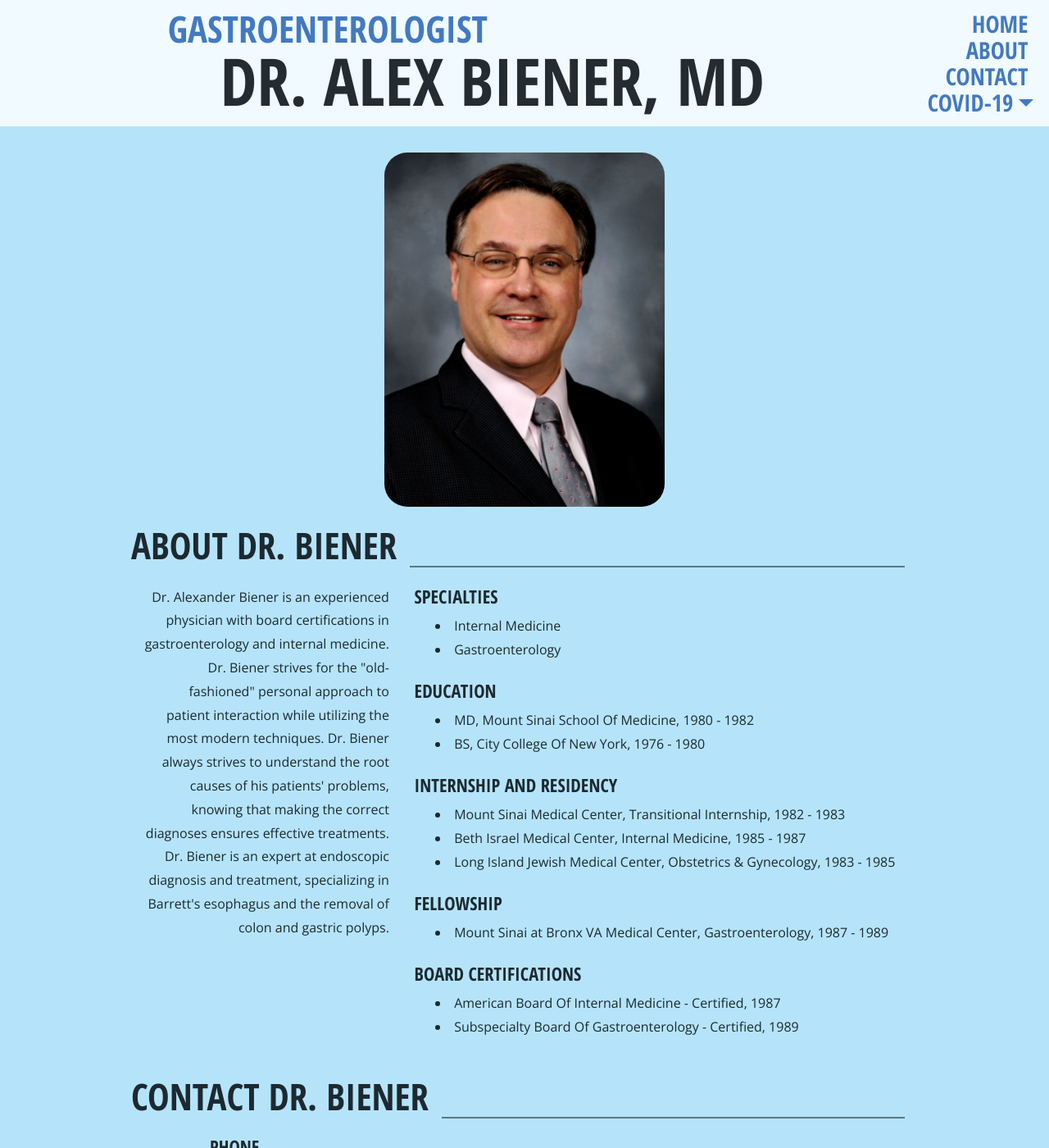
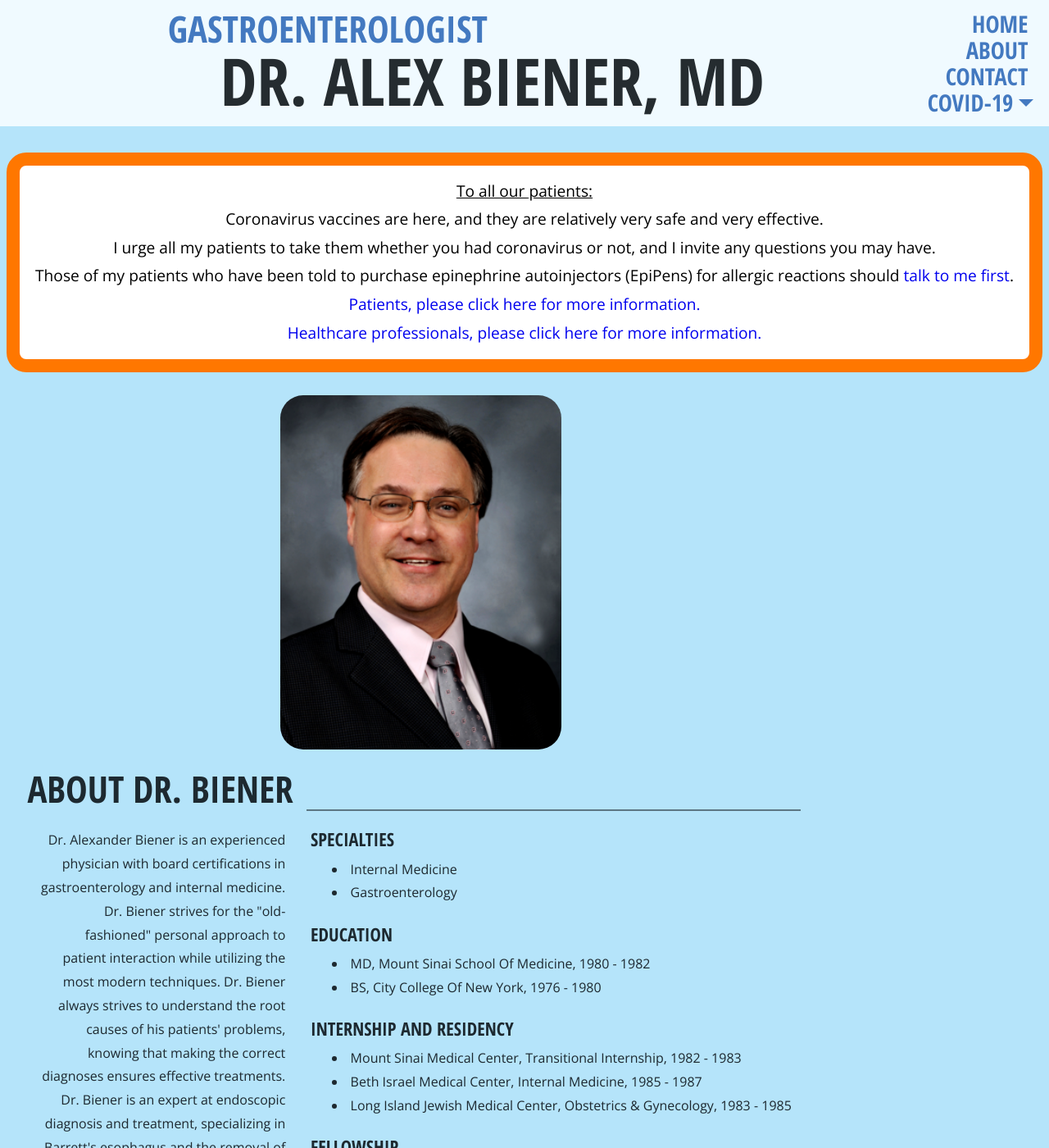
Before and after one commit to alexbienermd/alexbienermd.github.io, a Jekyll site: the page built from index.markdown, in a window 1280 px wide and 1400 px high. Shown: the whole window at 82% size. Built offline with Jekyll 4.4.1, drawn with Linux system fonts in a browser that asks for light colours; nearby versions of some CDN libraries.

Commit message:
Add new information about COVID-19 vaccines to patient and healthcare professional pages, rename healthcare professional page, and add notice about vaccines to main page

```diff
--- a/Gemfile
+++ b/Gemfile
@@ -7,7 +7,7 @@ source "https://rubygems.org"
 #
 # This will help ensure the proper Jekyll version is running.
 # Happy Jekylling!
-gem "jekyll", "~> 4.0.0"
+gem "jekyll", "~> 4.2.0"
 # This is the default theme for new Jekyll sites. You may change this to anything you like.
 gem "minima", "~> 2.5"
 # If you want to use GitHub Pages, remove the "gem "jekyll"" above and
--- a/index.markdown
+++ b/index.markdown
@@ -3,81 +3,93 @@ layout: default
 ---
 
 <a class="anchor" id="home"></a>
+
+<div class="covid-alert-frontpage">
+  <p><u>To all our patients:</u></p>
+  <p>Coronavirus vaccines are here, and they are relatively very safe and very effective.</p>
+  <p>I urge all my patients to take them whether you had coronavirus or not, and I invite any questions you may have.</p>
+  <p>Those of my patients who have been told to purchase epinephrine autoinjectors (EpiPens) for allergic reactions should <a href="https://www.alexbienermd.com/#contact">talk to me first</a>.</p>
+  <p><a href="https://www.alexbienermd.com/COVID-19-for-patients">Patients, please click here for more information.</a></p>
+  <p><a href="https://www.alexbienermd.com/COVID-19-for-healthcare-professionals">Healthcare professionals, please click here for more information.</a></p>
+</div>
+
 <div class="home container">
   <img src="./Alexander-Biener.png" alt="Dr. Alex Biener, MD">
 </div>
 
 <a class="anchor" id="about"></a>
+
 <div class="about container">
   <div class="container-heading">
-  <h3>ABOUT DR. BIENER</h3>
-  <hr>
+    <h3>ABOUT DR. BIENER</h3>
+    <hr>
   </div>
 
+  <div class="about-content">
 
-  <div class="about-content">
-  <div class="about-summary">
-    <p>Dr. Alexander Biener is an experienced physician with board certifications in gastroenterology and internal medicine. Dr. Biener strives for the "old-fashioned" personal approach to patient interaction while utilizing the most modern techniques. Dr. Biener always strives to understand the root causes of his patients' problems, knowing that making the correct diagnoses ensures effective treatments. Dr. Biener is an expert at endoscopic diagnosis and treatment, specializing in Barrett's esophagus and the removal of colon and gastric polyps.</p>
-  </div>
+    <div class="about-summary">
+      <p>Dr. Alexander Biener is an experienced physician with board certifications in gastroenterology and internal medicine. Dr. Biener strives for the "old-fashioned" personal approach to patient interaction while utilizing the most modern techniques. Dr. Biener always strives to understand the root causes of his patients' problems, knowing that making the correct diagnoses ensures effective treatments. Dr. Biener is an expert at endoscopic diagnosis and treatment, specializing in Barrett's esophagus and the removal of colon and gastric polyps.</p>
+    </div>
 
-  <div class="about-records">
-    <h4>SPECIALTIES</h4>
-    <ul>
-    <li>Internal Medicine</li>
-    <li>Gastroenterology</li>
-    </ul>
+    <div class="about-records">
+      <h4>SPECIALTIES</h4>
+      <ul>
+        <li>Internal Medicine</li>
+        <li>Gastroenterology</li>
+      </ul>
 
-    <h4>EDUCATION</h4>
-    <ul>
-    <li>MD, Mount Sinai School Of Medicine, 1980 - 1982</li>
-    <li>BS, City College Of New York, 1976 - 1980</li>
-    </ul>
+      <h4>EDUCATION</h4>
+      <ul>
+        <li>MD, Mount Sinai School Of Medicine, 1980 - 1982</li>
+        <li>BS, City College Of New York, 1976 - 1980</li>
+      </ul>
 
-    <h4>INTERNSHIP AND RESIDENCY</h4>
-    <ul>
-    <li>Mount Sinai Medical Center, Transitional Internship, 1982 - 1983</li>
-    <li>Beth Israel Medical Center, Internal Medicine, 1985 - 1987</li>
-    <li>Long Island Jewish Medical Center, Obstetrics & Gynecology, 1983 - 1985</li>
-    </ul>
+      <h4>INTERNSHIP AND RESIDENCY</h4>
+      <ul>
+        <li>Mount Sinai Medical Center, Transitional Internship, 1982 - 1983</li>
+        <li>Beth Israel Medical Center, Internal Medicine, 1985 - 1987</li>
+        <li>Long Island Jewish Medical Center, Obstetrics & Gynecology, 1983 - 1985</li>
+      </ul>
 
-    <h4>FELLOWSHIP</h4>
-    <ul>
-    <li>Mount Sinai at Bronx VA Medical Center, Gastroenterology, 1987 - 1989</li>
-    </ul>
+      <h4>FELLOWSHIP</h4>
+      <ul>
+        <li>Mount Sinai at Bronx VA Medical Center, Gastroenterology, 1987 - 1989</li>
+      </ul>
 
-    <h4>BOARD CERTIFICATIONS</h4>
-    <ul>
-    <li>American Board Of Internal Medicine - Certified, 1987</li>
-    <li>Subspecialty Board Of Gastroenterology - Certified, 1989</li>
-    </ul>
-  </div>
+      <h4>BOARD CERTIFICATIONS</h4>
+      <ul>
+        <li>American Board Of Internal Medicine - Certified, 1987</li>
+        <li>Subspecialty Board Of Gastroenterology - Certified, 1989</li>
+      </ul>
+    </div>
 
   </div>
 </div>
 
 <a class="anchor" id="contact"></a>
+
 <div class="contact container">
   <div class="container-heading">
-  <h3>CONTACT DR. BIENER</h3>
-  <hr>
+    <h3>CONTACT DR. BIENER</h3>
+    <hr>
   </div>
 
   <div class="contact-content">
-  <h4>PHONE</h4>
-  <ul>
-    <li>201-505-9595</li>
-  </ul>
+    <h4>PHONE</h4>
+    <ul>
+      <li>201-505-9595</li>
+    </ul>
 
-  <h4>ADDRESS</h4>
-  <ul>
-    <li>595 Chestnut Ridge Rd</li>
-    <li>Woodcliff Lake, NJ 07677</li>
-  </ul>
+    <h4>ADDRESS</h4>
+    <ul>
+      <li>595 Chestnut Ridge Rd</li>
+      <li>Woodcliff Lake, NJ 07677</li>
+    </ul>
 
-  <h4>E-MAIL</h4>
-  <ul>
-    <li><a href="mailto:alexbienerWEBmd@gmail.com">alexbienerWEBmd@gmail.com</a></li>
-  </ul>
+    <h4>E-MAIL</h4>
+    <ul>
+      <li><a href="mailto:alexbienerWEBmd@gmail.com">alexbienerWEBmd@gmail.com</a></li>
+    </ul>
 
   </div>
 </div>
--- a/main.css
+++ b/main.css
@@ -126,6 +126,21 @@ h3 {
   height: 14.5vw;
 }
 
+.covid-alert-frontpage {
+  background: #fff;
+  border: 1rem solid #ff7700;
+  border-radius: 1.5rem;
+  font-size: larger;
+  line-height: 1.3em;
+  margin: 0 0 1.5em;
+  padding: 1em;
+  text-align: center;
+}
+
+.covid-alert-frontpage p ~ p {
+	margin-top: .5em;
+}
+
 .header {
   background-color: #f0faff;
   display: flex;
@@ -135,7 +150,6 @@ h3 {
   width: 100vw;
   padding: 1vw 1vw 1vw;
   z-index: 10;
-
 }
 
 .header-titles {
@@ -666,3 +680,5 @@ h3 {
     line-height: 3vh;
     margin: 3vh 0 3vh;
   }
+
+}
```
Also changed, not shown: _posts/2020-04-09-COVID-19-for-patients.markdown (+10 -0 lines), _posts/2020-04-28-COVID-19-for-healthcare-professionals.markdown (renamed from _posts/2020-04-28-COVID-19-for-professionals.markdown, +9 -1 lines), Gemfile.lock.
